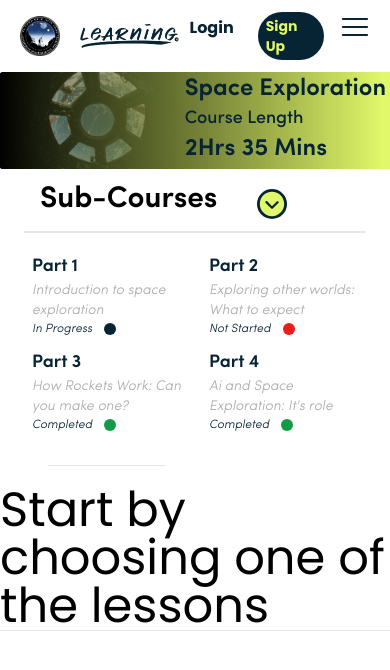
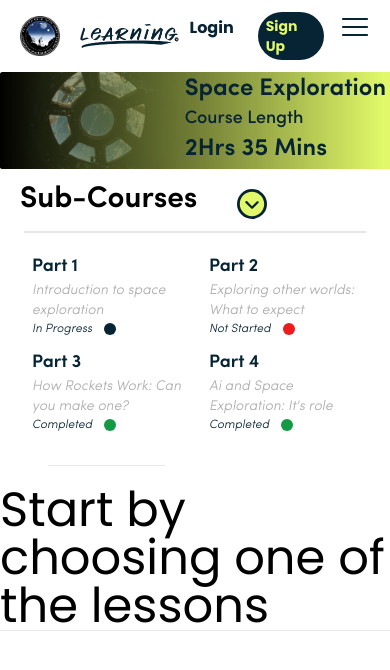
Before and after one commit to Bereket234/ESSS-learning-platform, a Next.js app: page /courses/1 in a window 390 px wide. Shown: the top 670 px of the page. Built offline with nearby package versions, Linux system fonts and the light colour scheme.

Commit message:
update Heading component

```diff
--- a/app/components/dynamic-course/Heading.tsx
+++ b/app/components/dynamic-course/Heading.tsx
@@ -15,8 +15,9 @@ const Heading = () => {
 
   return (
     <div
-      className={clsx("py-3 px-10 flex gap-10 items-center", {
+      className={clsx("py-3 flex gap-10 items-center", {
         "xl:sticky xl:top-0 z-10 bg-white xl:max-w-[455px]": isSidebar,
+        "border-b-2": !isSidebar,
       })}
     >
       <h2 className="font-SofiaProSemiBold text-3xl">Sub-Courses</h2>
--- a/app/courses/[courseId]/layout.tsx
+++ b/app/courses/[courseId]/layout.tsx
@@ -24,7 +24,9 @@ export default function Layout({
         <main>
           <Hero />
 
-          <Heading />
+          <section className="md:px-10 px-5">
+            <Heading />
+          </section>
 
           <section className="xl:flex">
             <SideBar id={params.courseId} />
```
